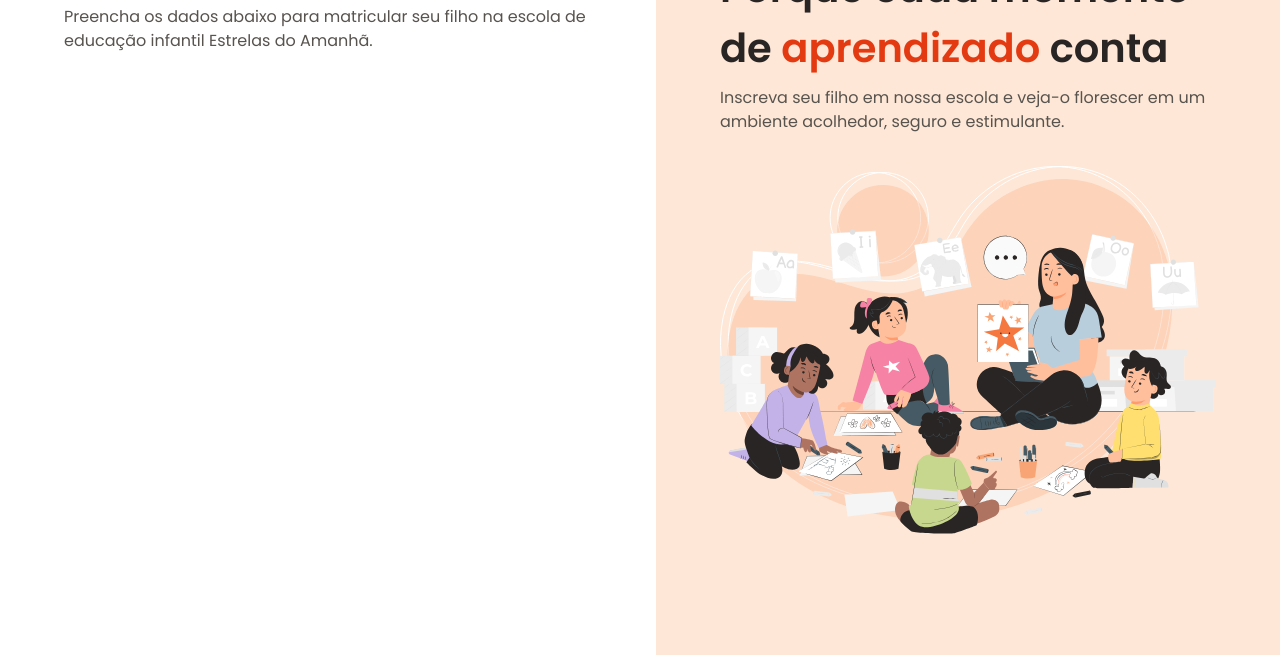
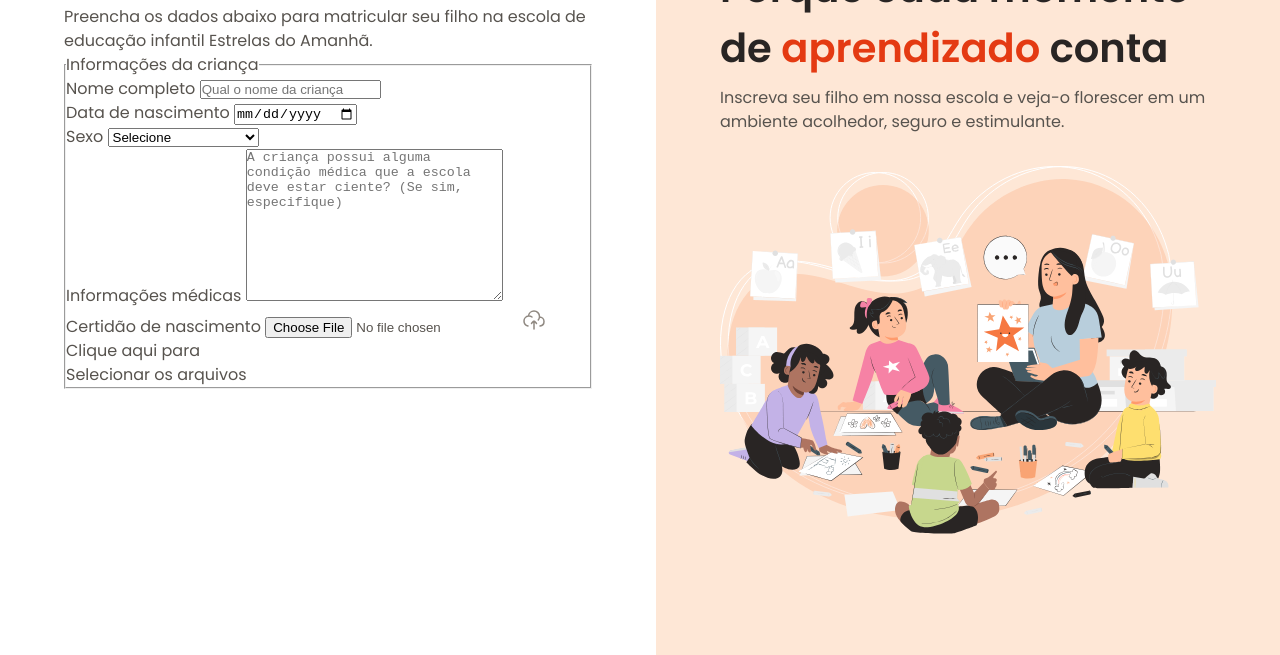
Before and after one commit to ImThigas/enrollment-Form, a plain HTML site: page index.html in a window 1280 px wide. Shown: the part 145-800 px from the top of the page. Drawn offline with Linux system fonts and the light colour scheme.

Commit message:
feat: create initial form structure

```diff
--- a/index.html
+++ b/index.html
@@ -27,6 +27,57 @@
             Preencha os dados abaixo para matricular seu filho na escola de
             educação infantil Estrelas do Amanhã.
           </p>
+          <form method="post" enctype="multipart/form-data">
+            <fieldset class="child-info">
+              <legend>Informações da criança</legend>
+
+              <div class="input-wrapper">
+                <label for="fullname">Nome completo</label>
+                <input
+                  type="text"
+                  id="fullname"
+                  name="fullname"
+                  placeholder="Qual o nome da criança"
+                />
+              </div>
+
+              <div class="input-wrapper">
+                <label for="birth">Data de nascimento</label>
+                <input type="date" id="birth" name="birth" lang="pt-br" />
+              </div>
+
+              <div class="select-wrapper">
+                <label for="gender">Sexo</label>
+                <select name="gender" id="gender">
+                  <option value="">Selecione</option>
+                  <option value="female">Feminino</option>
+                  <option value="male">Masculino</option>
+                  <option value="na">Prefiro não responder</option>
+                </select>
+              </div>
+
+              <div class="textarea-wrapper">
+                <label for="medical-info">Informações médicas</label>
+                <textarea
+                  name="medical-info"
+                  id="medical-info"
+                  cols="30"
+                  rows="10"
+                  placeholder="A criança possui alguma condição médica que a escola deve estar ciente? (Se sim, especifique)"
+                ></textarea>
+              </div>
+
+              <div class="droparea-wrapper">
+                <label for="birth-file">Certidão de nascimento</label>
+                <input type="file" name="birth-file" id="birth-file" />
+                <img src="assets/icons/cloud-upload.svg" alt="" />
+                <p>
+                  Clique aqui para <br />
+                  Selecionar os arquivos
+                </p>
+              </div>
+            </fieldset>
+          </form>
         </div>
       </main>
 
```
